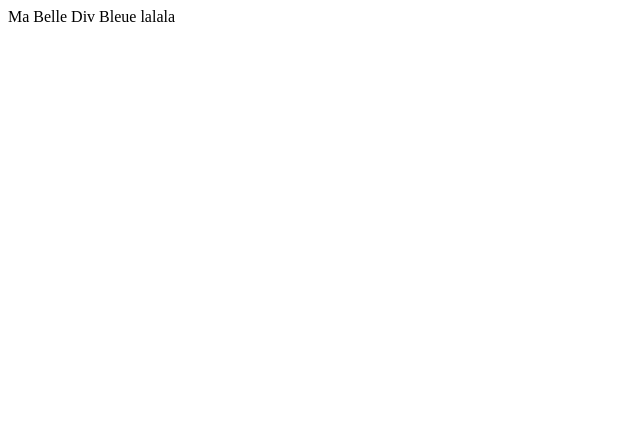
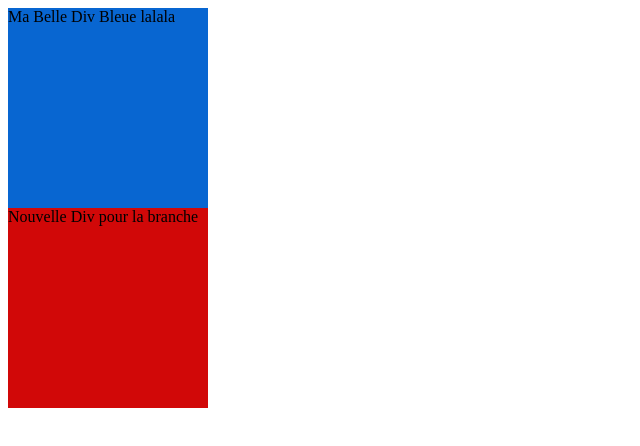
Before and after one commit to Gambz-dev/ProjetBabel, a plain HTML site: page index.html in a window 1280 px wide. Shown: the whole page, without its empty margins (0-640 px from the left). Drawn offline with Linux system fonts and the light colour scheme.

Commit message:
Nouvelle Div Rouge pour test de branche

```diff
--- a/index.html
+++ b/index.html
@@ -10,5 +10,8 @@
     <div class="maDivBleue">
         Ma Belle Div Bleue lalala
     </div>
+    <div class="divRouge">
+        Nouvelle Div pour la branche
+    </div>
 </body>
 </html>
--- a/style.css
+++ b/style.css
@@ -1,6 +1,12 @@
-.maBiteRose {
+.maDivBleue {
     height: 200px;
     width: 200px;
     background-color: rgb(8, 102, 209);
 
 }
+
+.divRouge {
+    height: 200px;
+    width: 200px;
+    background-color: rgb(209, 8, 8);
+}
```
